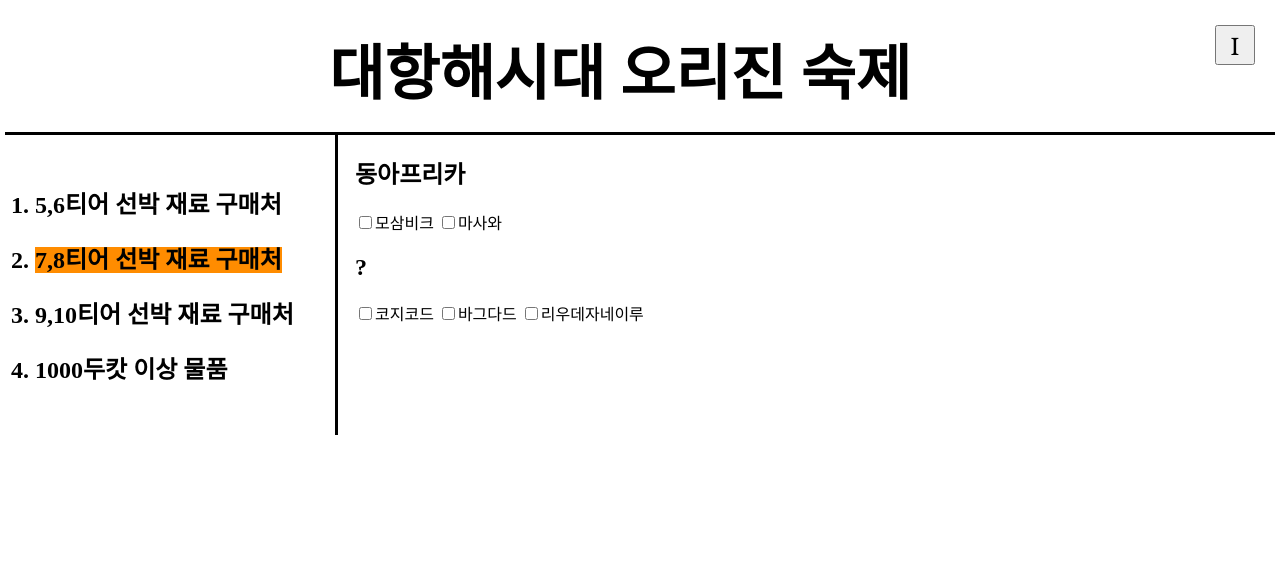
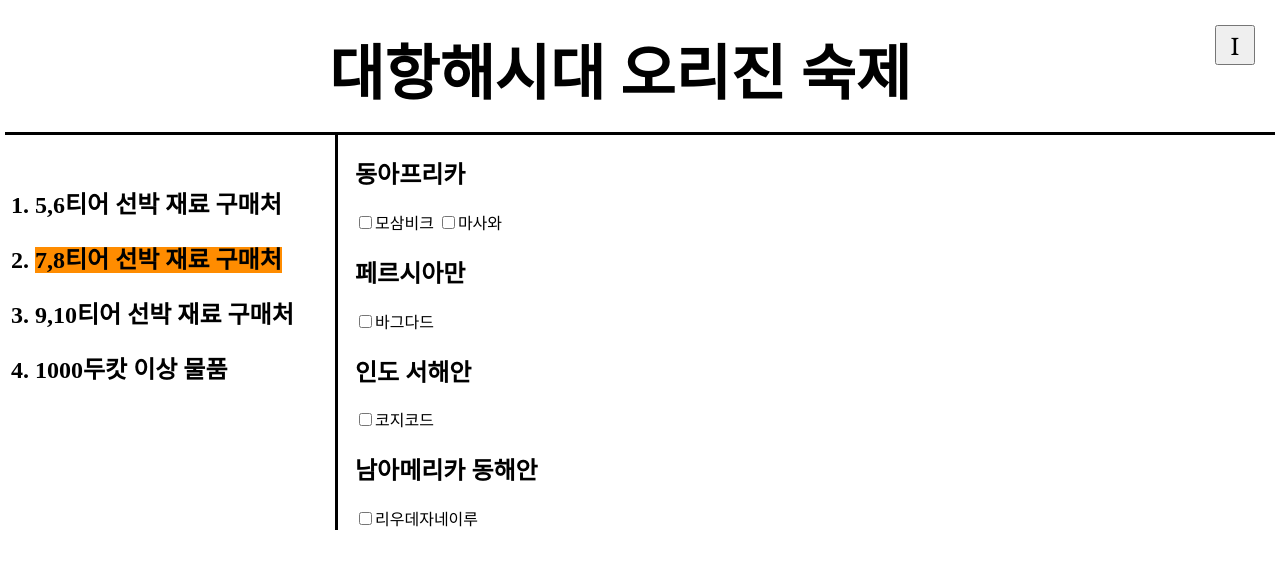
Before and after one commit to jmk1118/WebTest, a plain HTML site: page Buy/Buy7&8.html in a window 1280 px wide. Drawn offline with Linux system fonts and the light colour scheme.

Commit message:
fix: 7~8티어 선박 재료 위치 수정

```diff
--- a/Buy/Buy7&8.html
+++ b/Buy/Buy7&8.html
@@ -31,9 +31,11 @@
                 <h2>동아프리카</h2>
                     <label class="지중해" id="main"><input type="checkbox">모삼비크</label>
                     <label class="지중해" id="main"><input type="checkbox">마사와</label>
-                <h2>?</h2>
+                <h2>페르시아만</h2>
+                    <label class="지중해" id="main"><input type="checkbox">바그다드</label>
+                <h2>인도 서해안</h2>
                     <label class="지중해" id="main"><input type="checkbox">코지코드</label>
-                    <label class="지중해" id="main"><input type="checkbox">바그다드</label>
+                <h2>남아메리카 동해안</h2>
                     <label class="지중해" id="main"><input type="checkbox">리우데자네이루</label>
             </div>
         </div>
```
